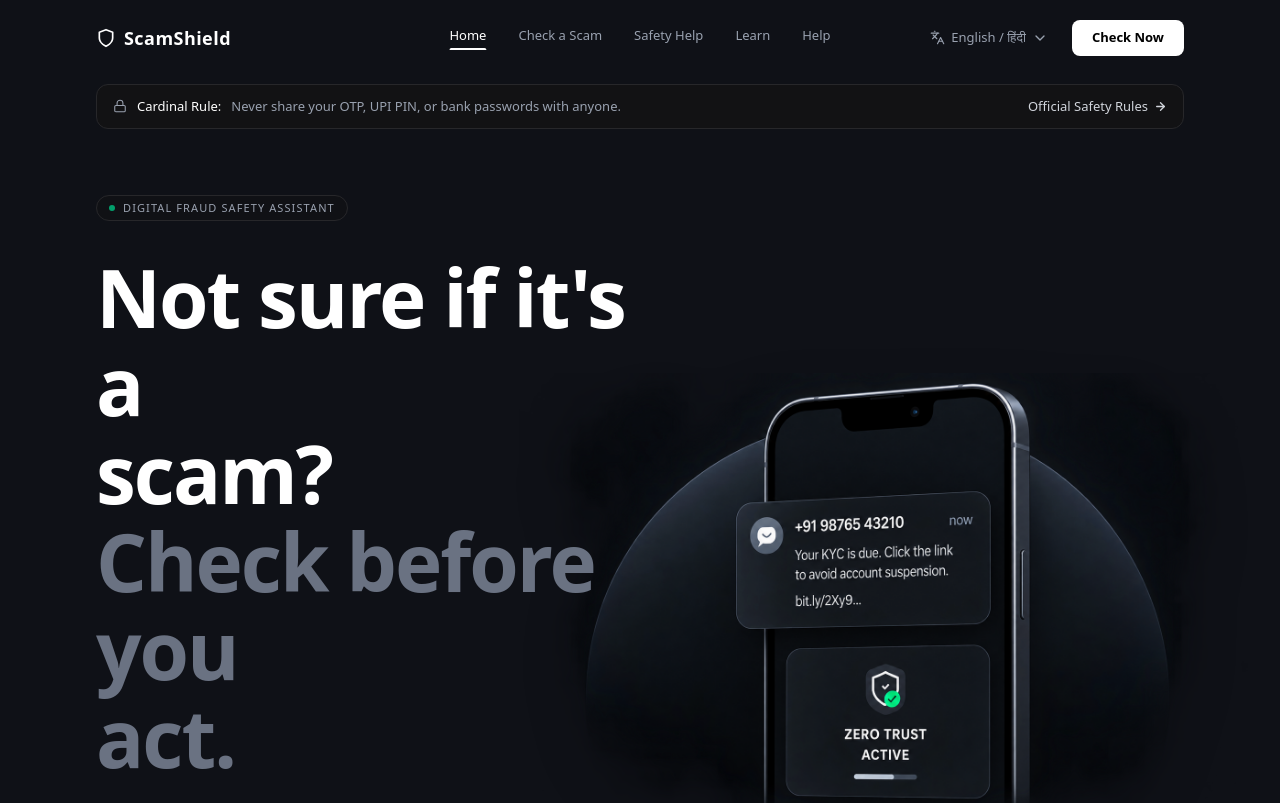
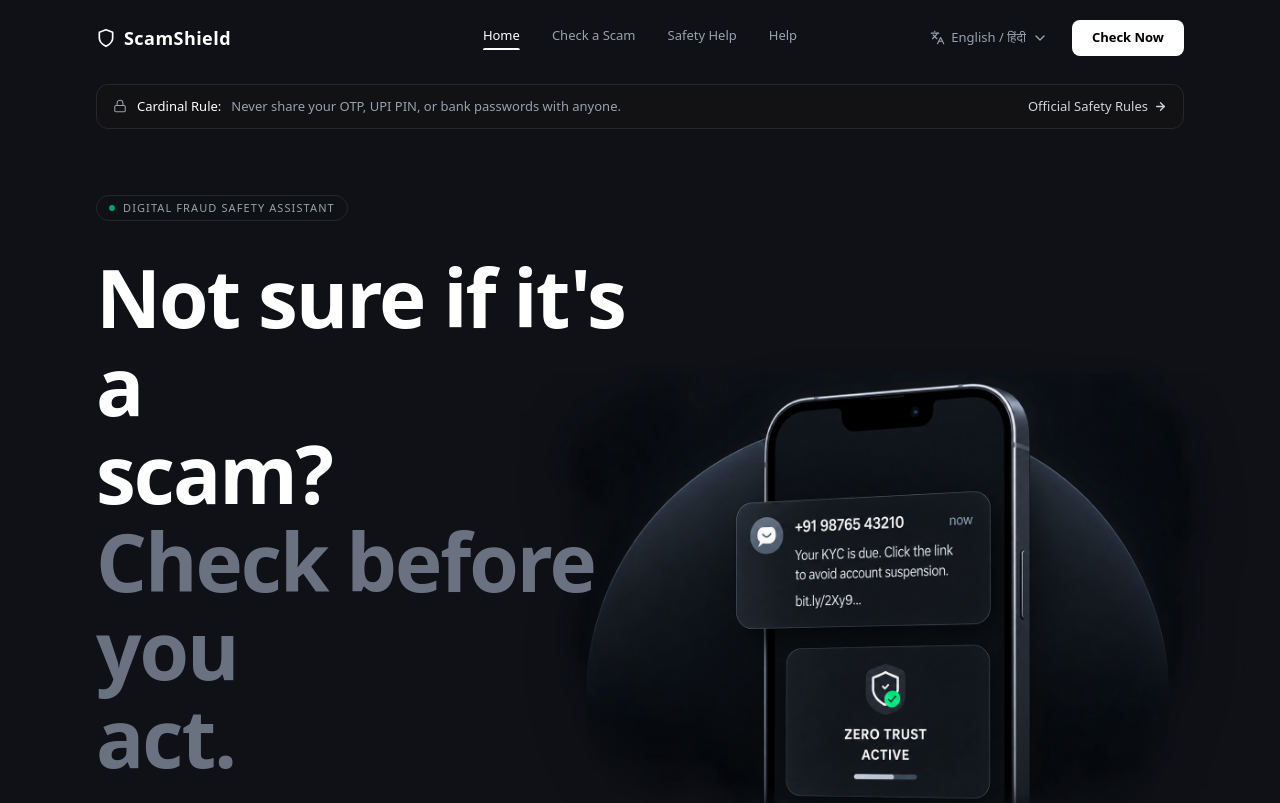
Before and after one commit to Anxhhhh/scam-detection, a React (Vite) app in the folder client/: page / in a window 1280 px wide. Shown: the top 803 px of the page. Built offline with nearby package versions, Linux system fonts and the light colour scheme.

Commit message:
Remove Learn tab from navbar

```diff
--- a/client/src/App.tsx
+++ b/client/src/App.tsx
@@ -2402,7 +2402,7 @@
         </div>
 
         <nav className="hidden lg:flex items-center gap-8 absolute left-1/2 -translate-x-1/2">
-          {['Home', 'Check a Scam', 'Safety Help', 'Learn', 'Help'].map((link) => (
+          {['Home', 'Check a Scam', 'Safety Help', 'Help'].map((link) => (
             <button
               key={link}
               onClick={() => handleNavigate(link)}
```
